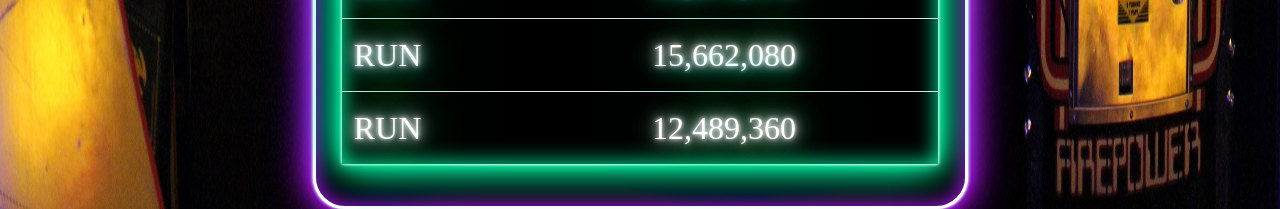
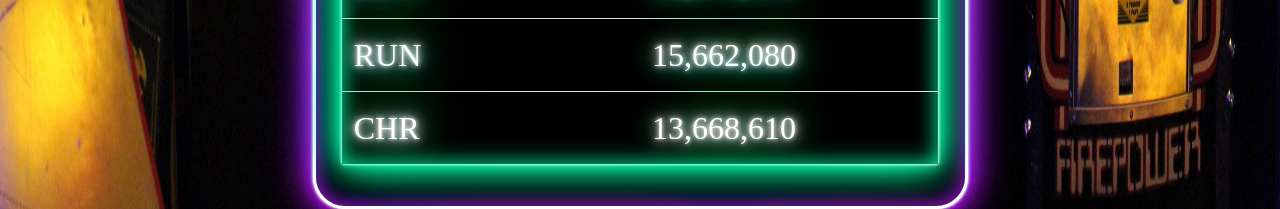
Before and after one commit to vmvpin/vmvpin.github.io, a Jekyll site: the page built from _games/bcats_l5.md, in a window 1280 px wide. Shown: the part 1016-1225 px from the top of the page. Built offline with Jekyll 4.4.1, drawn with Linux system fonts in a browser that asks for light colours.

Commit message:
Hacked commit

```diff
--- a/_games/bcats_l5.md
+++ b/_games/bcats_l5.md
@@ -13,5 +13,5 @@ date: 2024-07-02
 | RUN | 36,676,010 |
 | RUN | 16,673,470 |
 | RUN | 15,662,080 |
-| RUN | 12,489,360 |
+| CHR | 13,668,610 |
 {:.scoreText .table .td}
```
